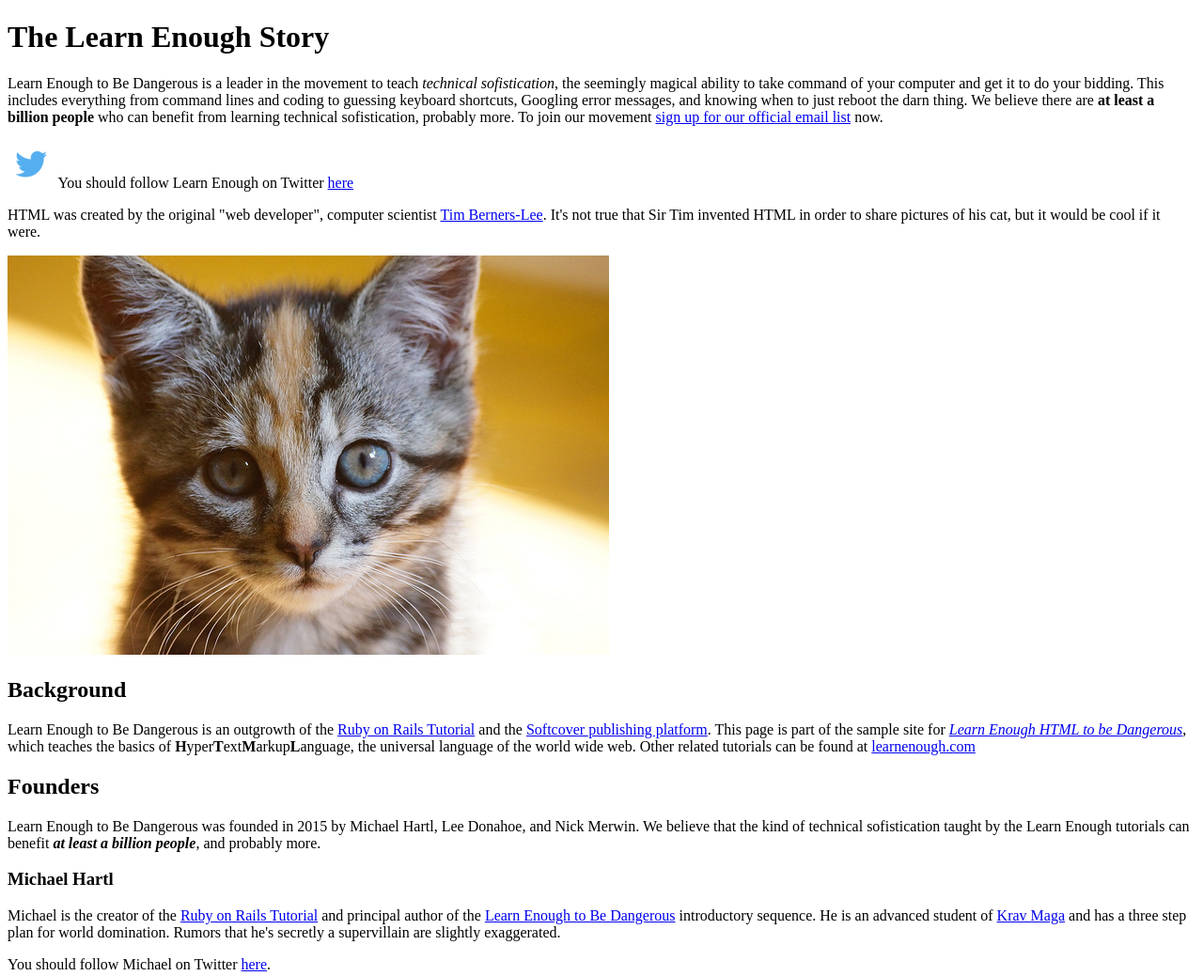
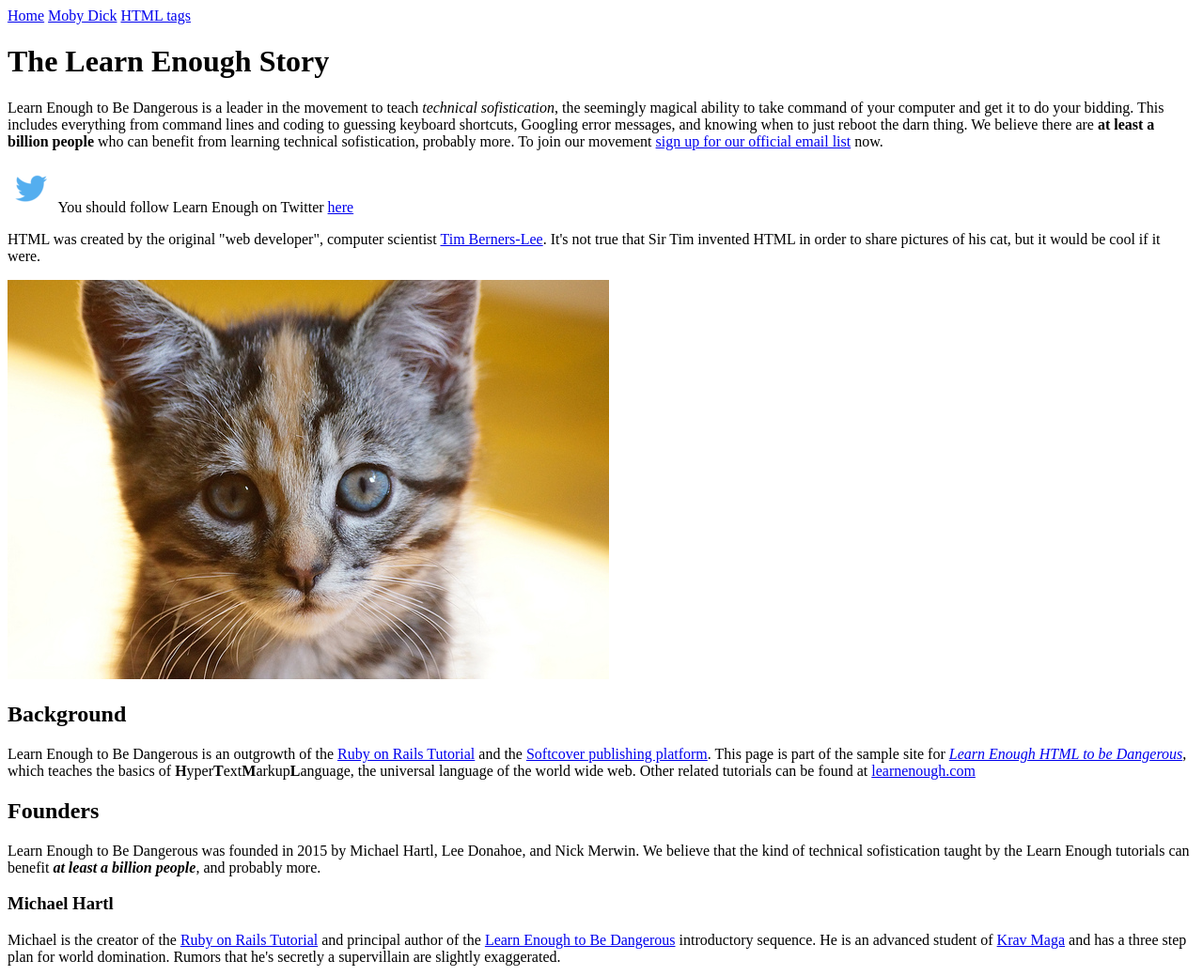
Before and after one commit to sms-888/sample_website, a plain HTML site: page index.html in a window 1280 px wide. Shown: the top 1039 px of the page at 94% size. Drawn offline with Linux system fonts and the light colour scheme.

Commit message:
Add a Moby Dick page and a menu

```diff
--- a/index.html
+++ b/index.html
@@ -7,6 +7,12 @@
 </head>
 
 <body>
+    <div>
+        <a href="index.html">Home</a>
+        <a href="moby_dick.html">Moby Dick</a>
+        <a href="tags.html">HTML tags</a>
+    </div>
+
     <h1>The Learn Enough Story</h1>
 
     <p>
```
Also changed, not shown: tags.html (+6 -0 lines).
